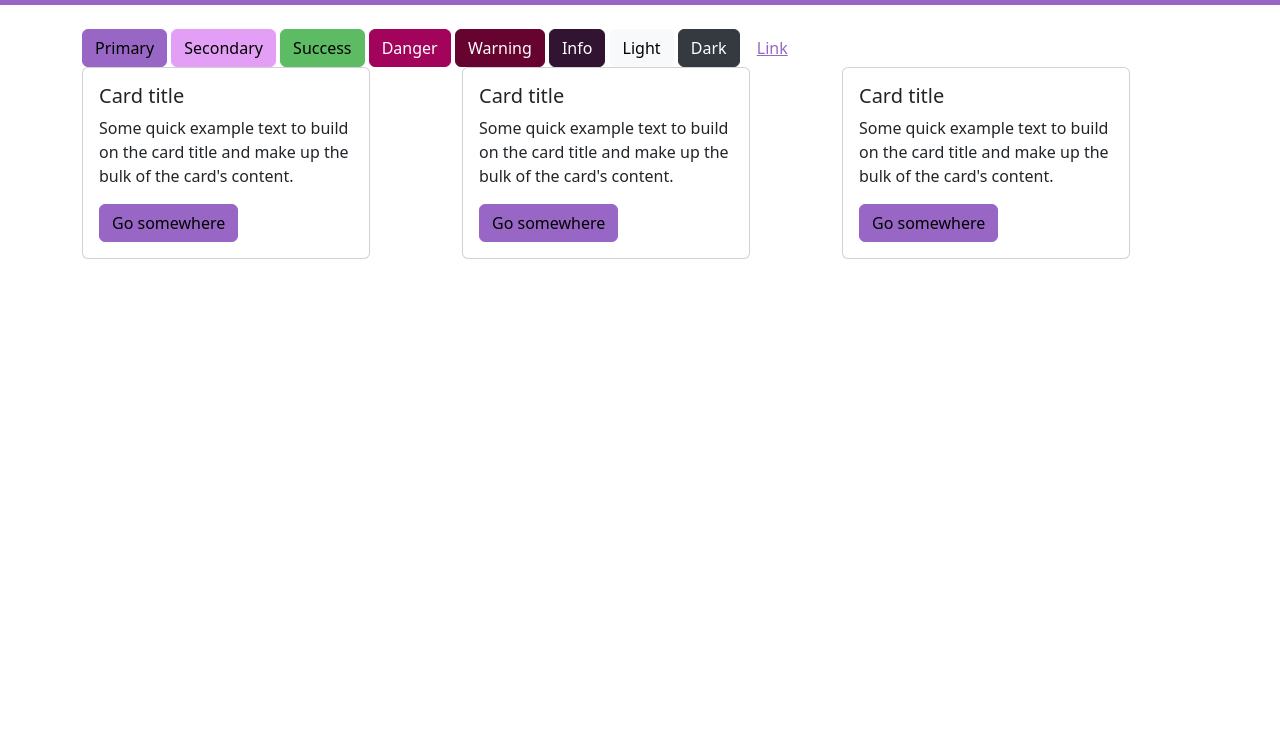
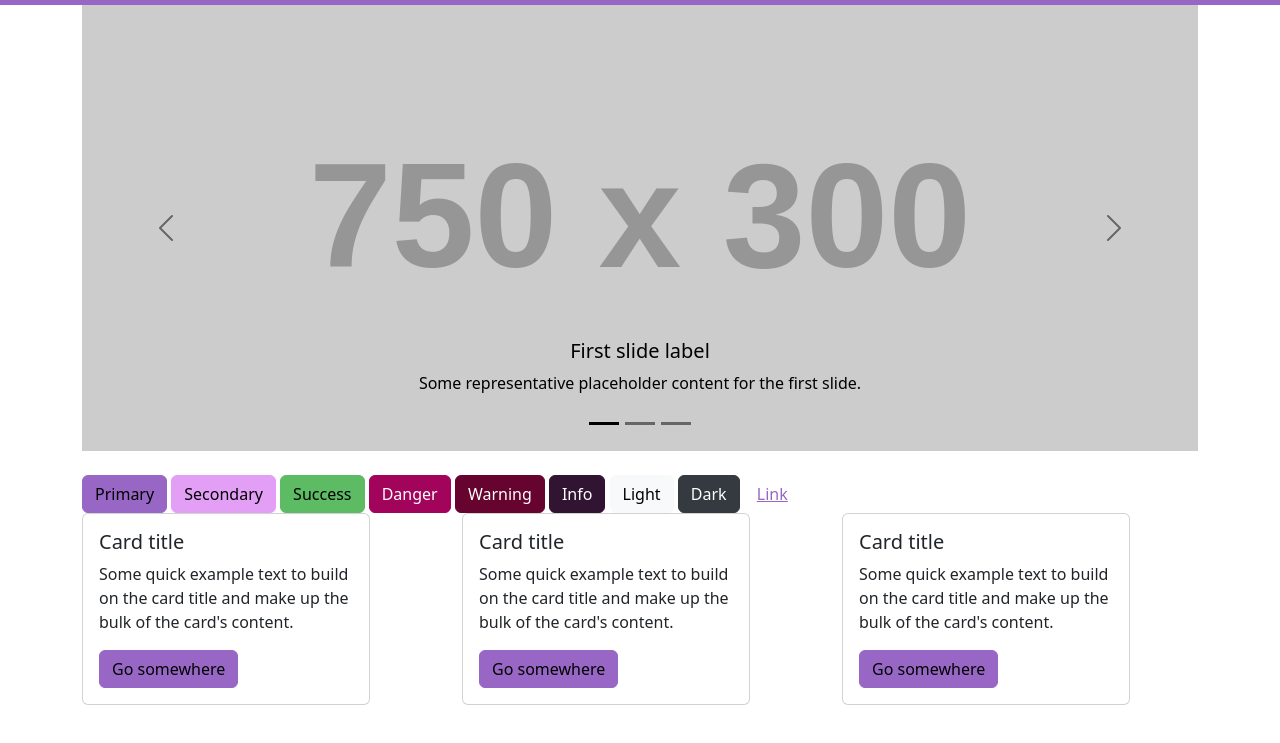
Before and after one commit to SupaluckN/BS5-Simple-Theme-SCSS, a website: page index.html in a window 1280 px wide. Shown: the part 51-794 px from the top of the page. Drawn offline with nearby package versions, Linux system fonts and the light colour scheme; placeholder pictures from the web are drawn by us.

Commit message:
Add Carousel

```diff
--- a/index.html
+++ b/index.html
@@ -37,6 +37,49 @@
       </div>
     </nav>
 
+
+
+<!-- Carousel -->
+<div class="container mt-t">
+  <div id="carouselExampleDark" class="carousel carousel-dark slide" data-bs-ride="carousel">
+    <div class="carousel-indicators">
+      <button type="button" data-bs-target="#carouselExampleDark" data-bs-slide-to="0" class="active" aria-current="true" aria-label="Slide 1"></button>
+      <button type="button" data-bs-target="#carouselExampleDark" data-bs-slide-to="1" aria-label="Slide 2"></button>
+      <button type="button" data-bs-target="#carouselExampleDark" data-bs-slide-to="2" aria-label="Slide 3"></button>
+    </div>
+    <div class="carousel-inner">
+      <div class="carousel-item active" data-bs-interval="10000">
+        <img src="https://via.placeholder.com/750x300" class="d-block w-100" alt="...">
+        <div class="carousel-caption d-none d-md-block">
+          <h5>First slide label</h5>
+          <p>Some representative placeholder content for the first slide.</p>
+        </div>
+      </div>
+      <div class="carousel-item" data-bs-interval="2000">
+        <img src="https://via.placeholder.com/750x300" class="d-block w-100" alt="...">
+        <div class="carousel-caption d-none d-md-block">
+          <h5>Second slide label</h5>
+          <p>Some representative placeholder content for the second slide.</p>
+        </div>
+      </div>
+      <div class="carousel-item">
+        <img src="https://via.placeholder.com/750x300" class="d-block w-100" alt="...">
+        <div class="carousel-caption d-none d-md-block">
+          <h5>Third slide label</h5>
+          <p>Some representative placeholder content for the third slide.</p>
+        </div>
+      </div>
+    </div>
+    <button class="carousel-control-prev" type="button" data-bs-target="#carouselExampleDark" data-bs-slide="prev">
+      <span class="carousel-control-prev-icon" aria-hidden="true"></span>
+      <span class="visually-hidden">Previous</span>
+    </button>
+    <button class="carousel-control-next" type="button" data-bs-target="#carouselExampleDark" data-bs-slide="next">
+      <span class="carousel-control-next-icon" aria-hidden="true"></span>
+      <span class="visually-hidden">Next</span>
+    </button>
+  </div>
+</div>
 
     <div class="container mt-4">
         <button type="button" class="btn btn-primary">Primary</button>
```
